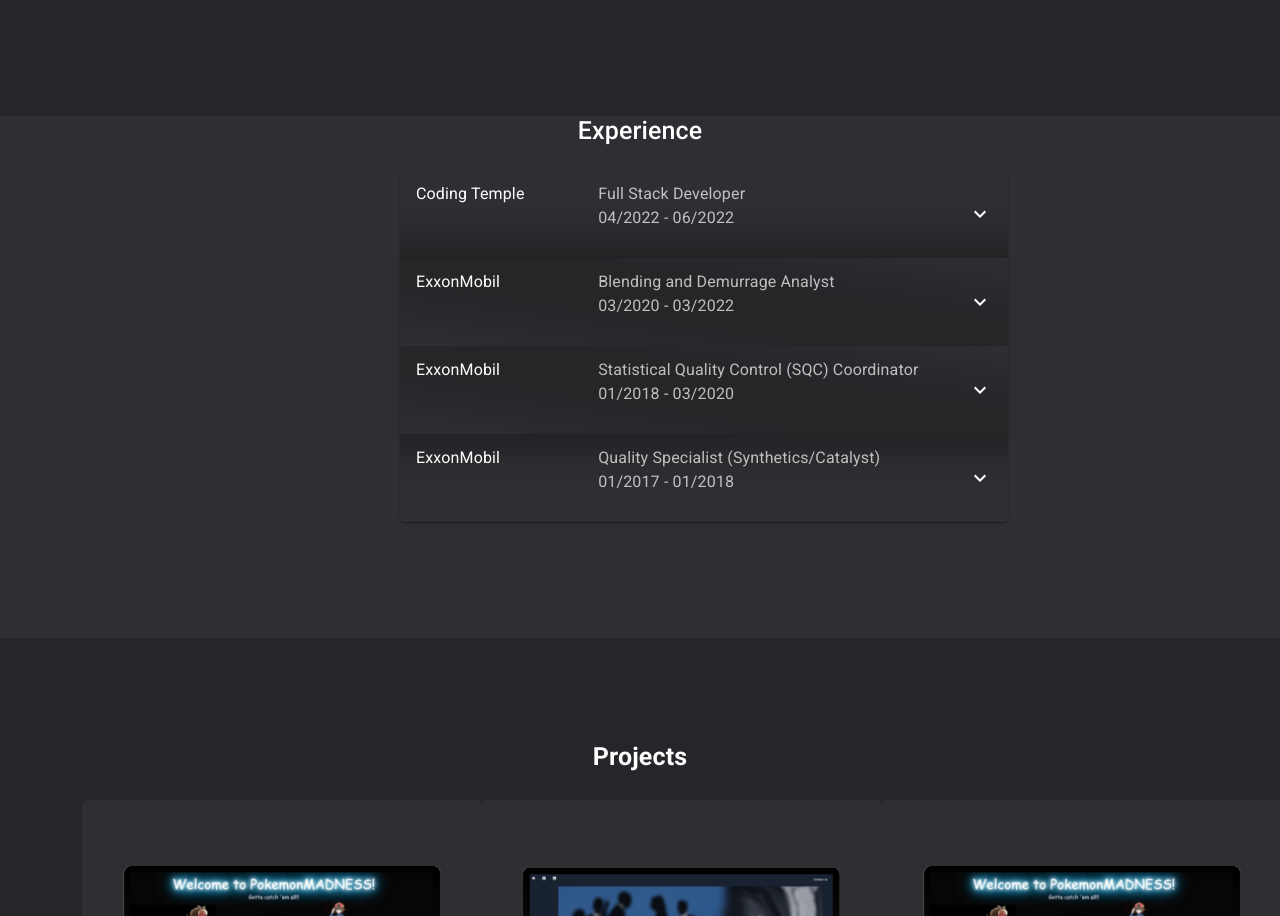
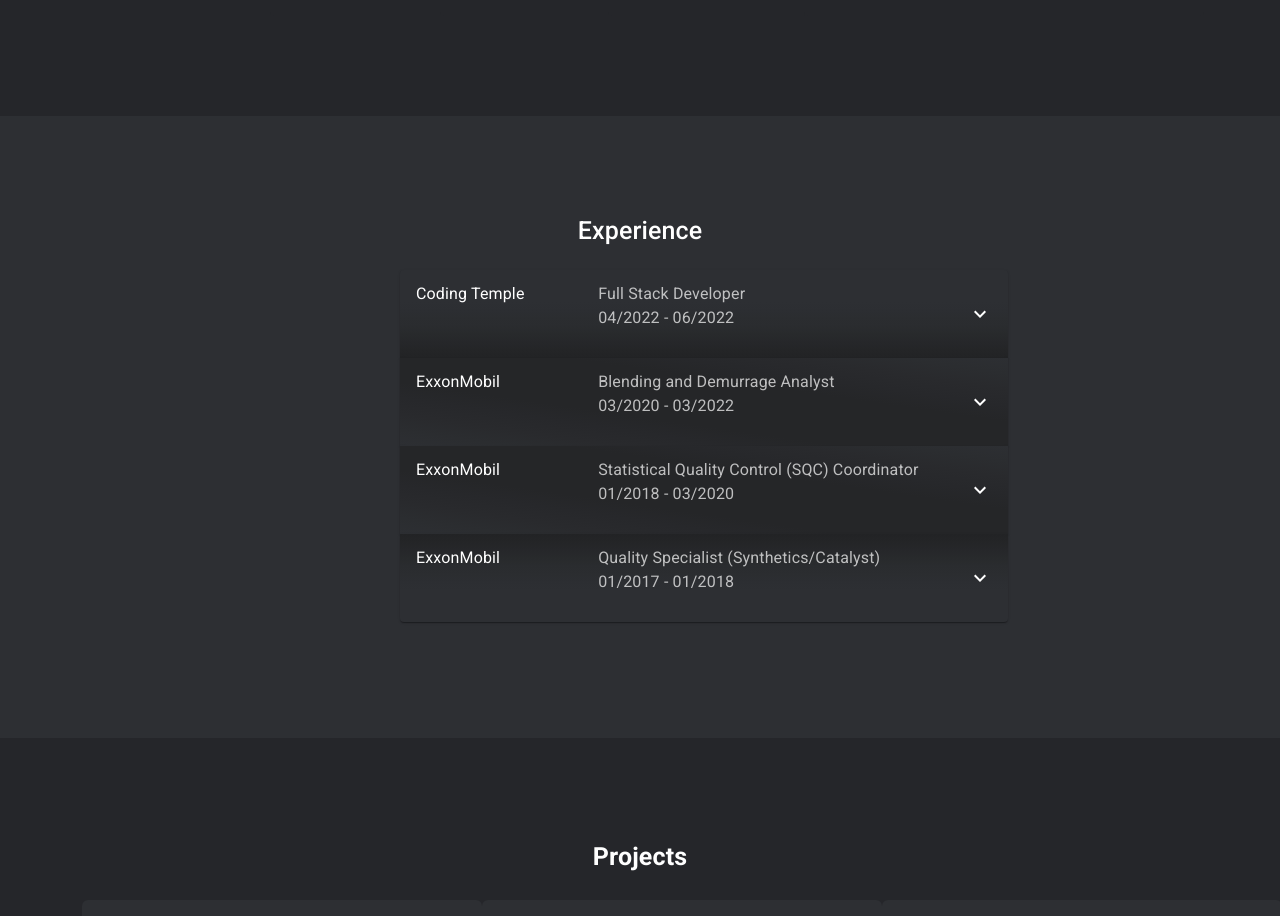
Before and after one commit to ReichertA2/Portfolio, a React (Create React App) app: page / in a window 1280 px wide. Shown: the part 938-1854 px from the top of the page. Built offline with nearby package versions, Linux system fonts and the light colour scheme.

Commit message:
adding padding to experience h tag

```diff
--- a/src/components/Experience.js
+++ b/src/components/Experience.js
@@ -23,7 +23,7 @@ export default function ControlledAccordions() {
     <div style={{marginTop:100, background: '#2D2F33'}} >
       <div sx={{marginTop:100}}>
         <section id="experience">
-          <h1 className='' style={{fontSize:25, textAlign: 'center', backgroundColor: '#2D2F33'}}>Experience</h1>
+          <h1 className='' style={{fontSize:25, textAlign: 'center', backgroundColor: '#2D2F33', paddingTop:100}}>Experience</h1>
 
           {/* <h1 style={{fontSize:25, color:'#7deaa2', marginTop:100}} className="text-green-400 p-4 px-44 text-2xl">Experience</h1> */}
           </section>
```
